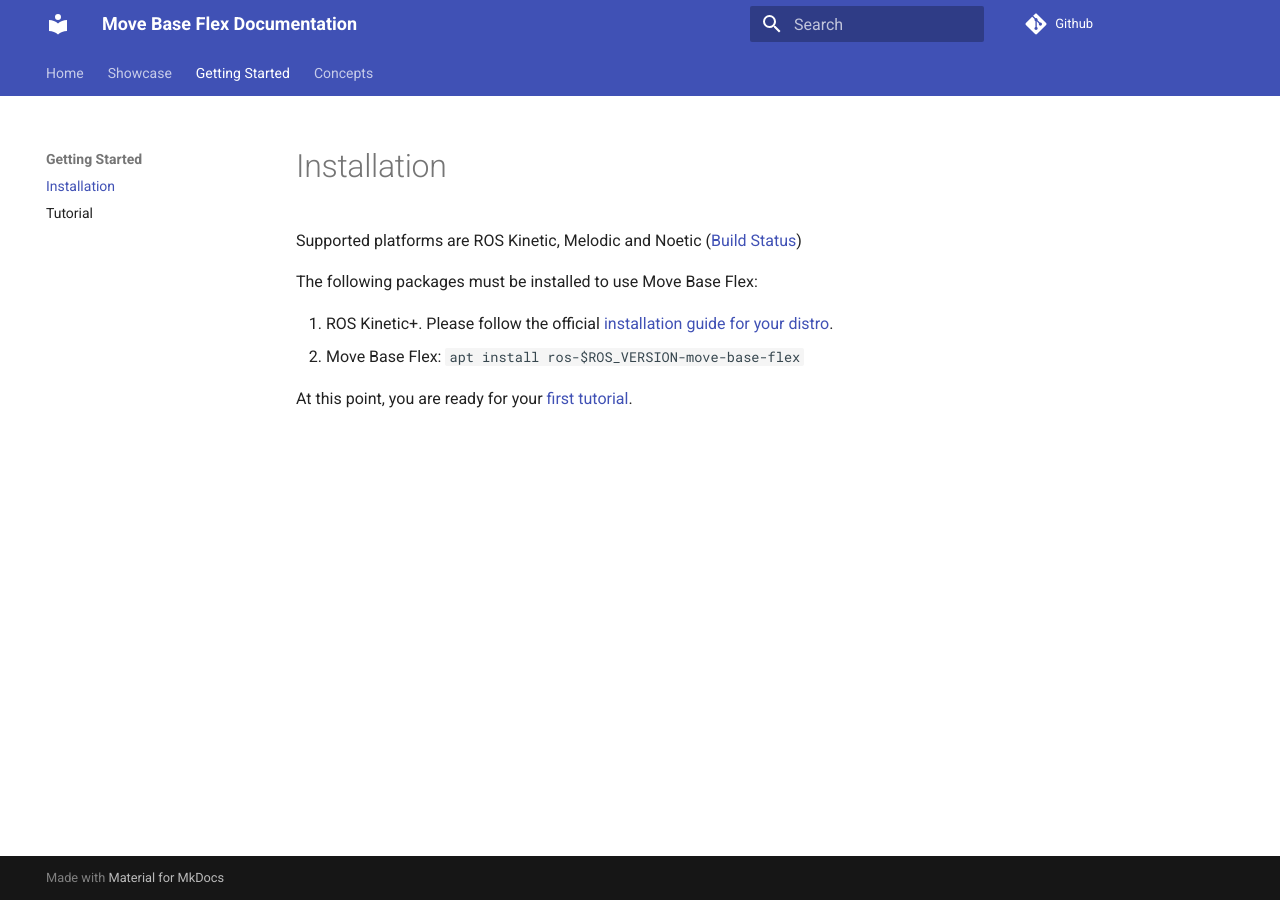
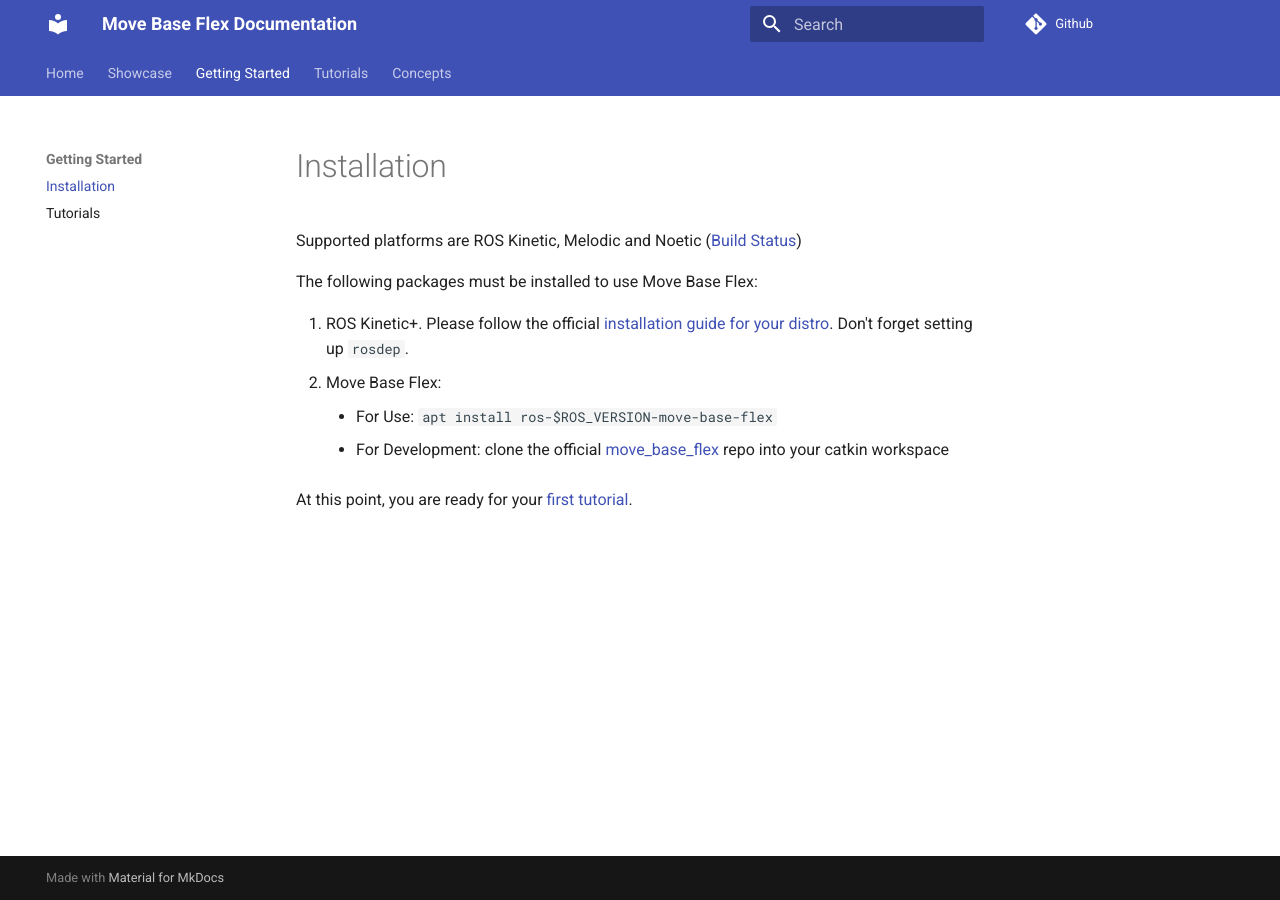
Before and after one commit to naturerobots/mbf_docs, an MkDocs documentation site: the page built from docs/installation.md, in a window 1280 px wide. Built offline with MkDocs 1.6.1 and Material for MkDocs 9.7.7, drawn with Linux system fonts in a browser that asks for light colours; comment, search, counter and statistics services are not loaded.

Commit message:
update to reflect first working version in uos/mbf_tutorials

```diff
--- a/docs/installation.md
+++ b/docs/installation.md
@@ -4,7 +4,9 @@
 
 The following packages must be installed to use Move Base Flex:
 
-1. ROS Kinetic+. Please follow the official [installation guide for your distro](https://wiki.ros.org/ROS/Installation).
-2. Move Base Flex: `apt install ros-$ROS_VERSION-move-base-flex`
+1. ROS Kinetic+. Please follow the official [installation guide for your distro](https://wiki.ros.org/ROS/Installation). Don't forget setting up `rosdep`.
+2. Move Base Flex:
+    * For Use: `apt install ros-$ROS_VERSION-move-base-flex`
+    * For Development: clone the official [move_base_flex](https://github.com/magazino/move_base_flex) repo into your catkin workspace
 
-At this point, you are ready for your [first tutorial](./tutorial.md).
+At this point, you are ready for your [first tutorial](./tutorials/overview.md).
--- a/mkdocs.yml
+++ b/mkdocs.yml
@@ -16,7 +16,10 @@
   - Showcase: showcase.md
   - Getting Started:
     - Installation: installation.md
-    - Tutorial: tutorial.md
+    - Tutorials: tutorials/overview.md
+  - Tutorials:
+    - Beginner: tutorials/beginner.md
+    - Advanced: tutorials/advanced.md
   - Concepts:
     - Architecture: concepts/architecture.md
     - Navigation Servers: concepts/navigation_servers.md
```
Also changed, not shown: docs/index.md (+1 -1 lines), docs/tutorial.md (deleted, +0 -56 lines), docs/tutorials/advanced.md (added, +1 -0 lines), docs/tutorials/beginner.md (added, +59 -0 lines), docs/tutorials/overview.md (added, +9 -0 lines).
